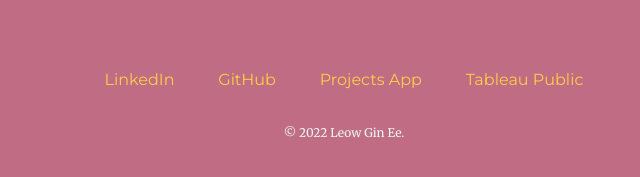
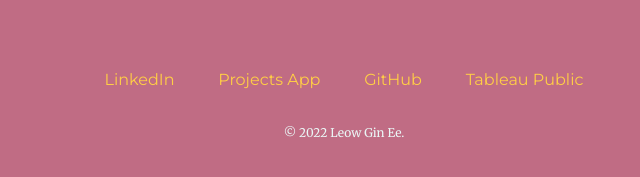
Before and after one commit to gin-ee/gin-ee.github.io, a plain HTML site: page contact.html in a window 1280 px wide. Shown: the part 621-798 px from the top of the page, 296-936 px from the left. Drawn offline with Linux system fonts and the light colour scheme.

Commit message:
Update contact.html

```diff
--- a/contact.html
+++ b/contact.html
@@ -8,7 +8,7 @@
   <link rel="icon" href="myfavicon.ico">
   <link href="https://fonts.googleapis.com/css2?family=Indie+Flower&family=Merriweather&family=Merriweather+Sans:wght@300;400&family=Montserrat&family=Sacramento&display=swap" rel="stylesheet">
 
-<body class="middle-container"  style="color: white">
+<body class="middle-container">
 
   <div>
     <h1>Looking to connect?</h1>
@@ -35,12 +35,12 @@
 
   <div class="bottom-container">
     <a class="footer-link" href="https://www.linkedin.com/in/leowginee/">LinkedIn</a>
+    <a class="footer-link" href="https://my-datascience-app.herokuapp.com/">Projects App</a>
     <a class="footer-link" href="https://github.com/gin-ee">GitHub</a>
-    <a class="footer-link" href="https://my-datascience-app.herokuapp.com/">Projects App</a>
     <a class="footer-link" href="https://public.tableau.com/app/profile/leowginee">Tableau Public</a>
     <p class="copyright">© 2022 Leow Gin Ee.</p>
   </div>
 
 </body>
-
+</head>
 </html>
```
